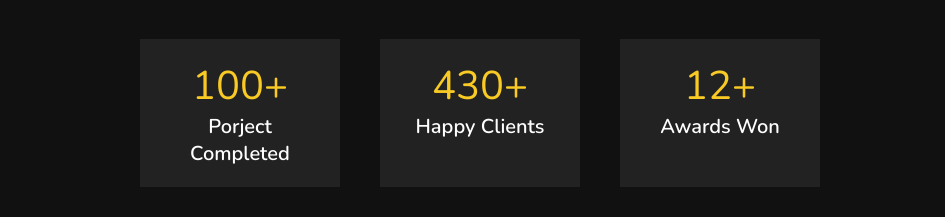
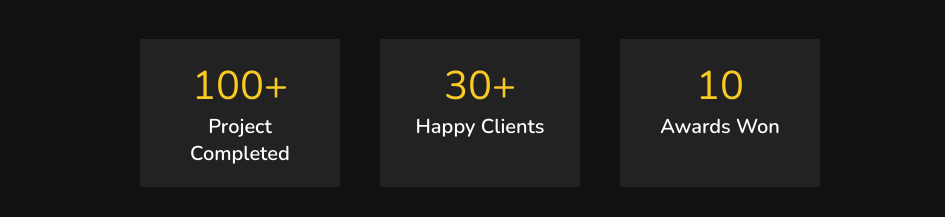
Before and after one commit to VipulShivhare/Lagan, a plain HTML site: page index.html in a window 1280 px wide. Shown: the part 1202-1419 px from the top of the page, without its empty margins (335-1280 px from the left). Drawn offline with nearby package versions, Linux system fonts and the light colour scheme; files that its build step writes are made by us from their sources; files whose address does not match are found by name.

Commit message:
Update index.html

```diff
--- a/index.html
+++ b/index.html
@@ -88,16 +88,16 @@ JavaScript, PHP, CSS3, WordPress, HTML5, Jquery, C#, BootStrap.
 
         <div class="box">
             <span>100+</span>
-            <h3>porject completed</h3>
+            <h3>project completed</h3>
         </div>
 
         <div class="box">
-            <span>430+</span>
+            <span>30+</span>
             <h3>happy clients</h3>
         </div>
 
         <div class="box">
-            <span>12+</span>
+            <span>10</span>
             <h3>awards won</h3>
         </div>
 
```
